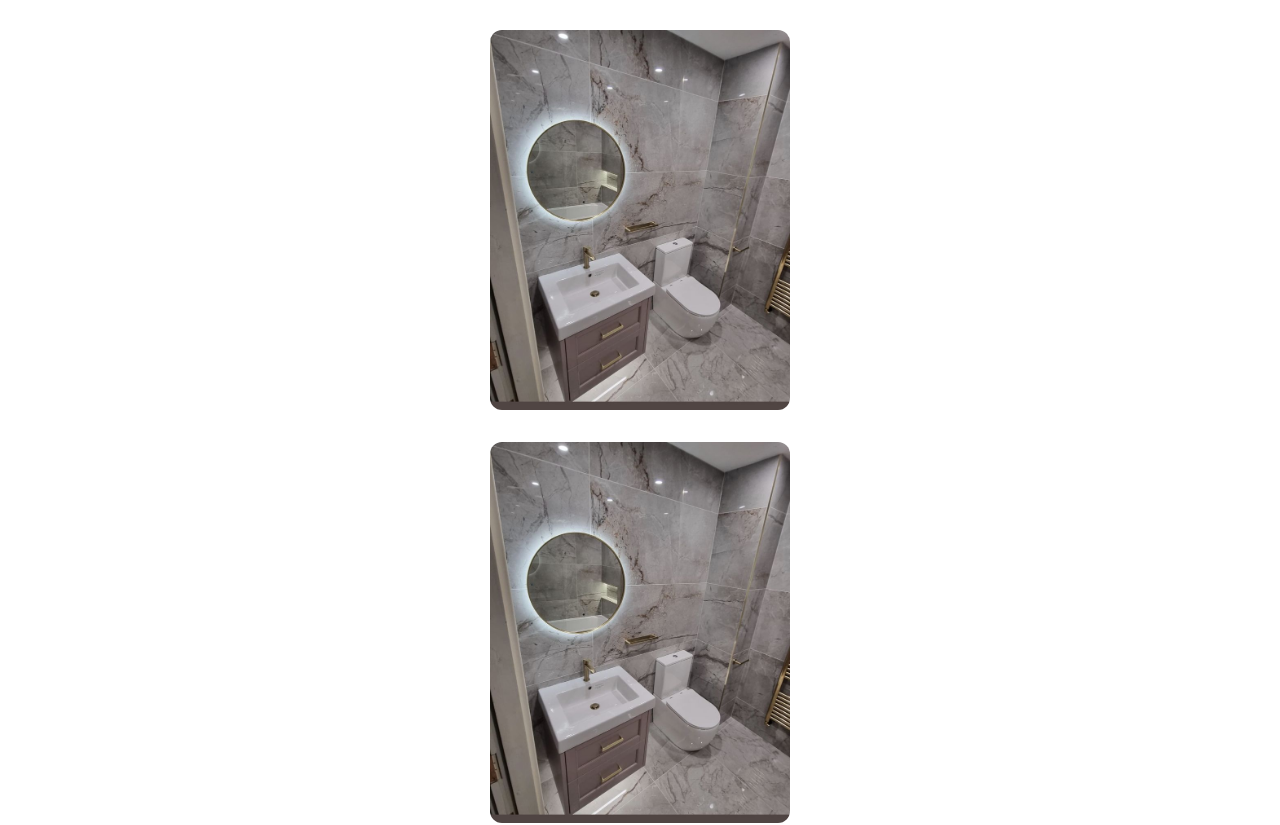
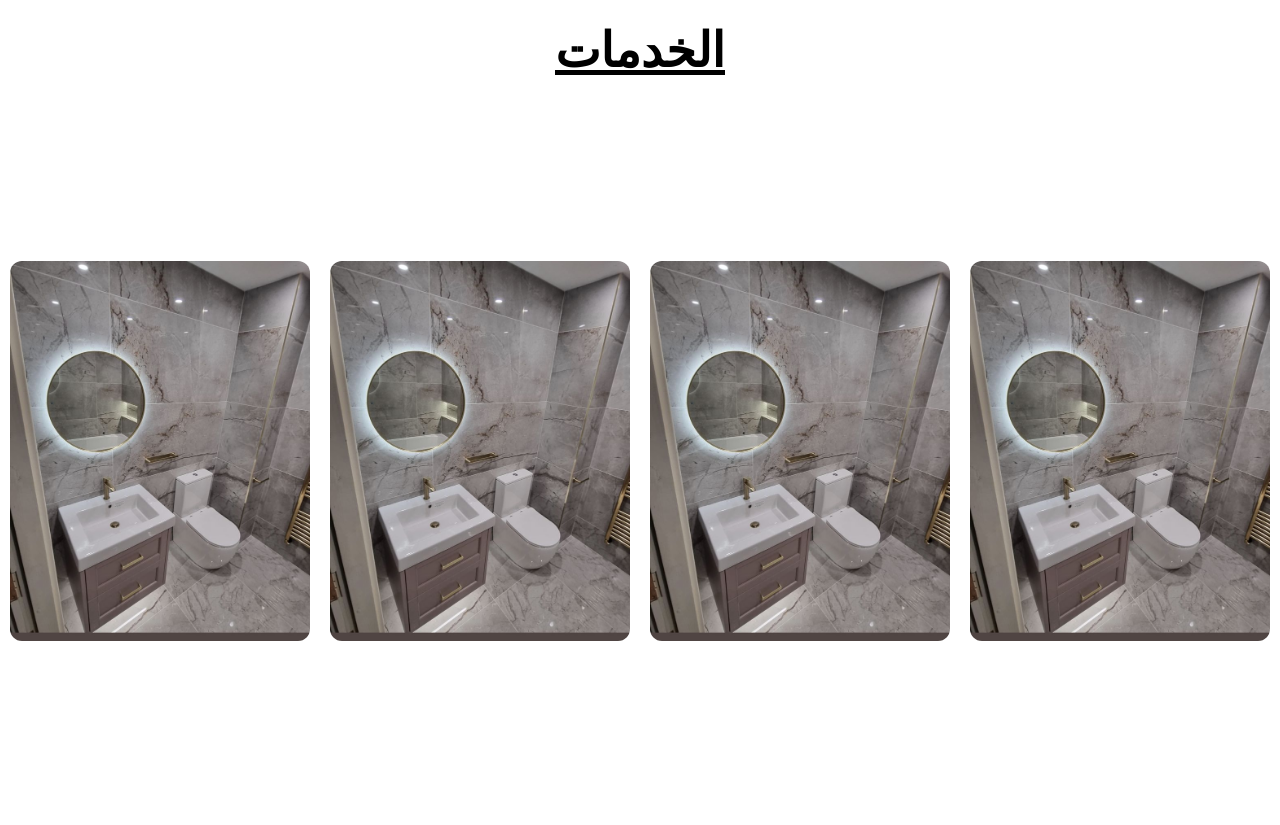
Before and after one commit to Abdallah-Shaban88/portofolio-vercel-deploy, a Next.js app: page / in a window 1280 px wide. Shown: the part 1998-2823 px from the top of the page. Built offline with nearby package versions, Linux system fonts and the light colour scheme; a web font is replaced by a local one.

Commit message:
Update page.tsx

```diff
--- a/app/page.tsx
+++ b/app/page.tsx
@@ -109,7 +109,7 @@
       after:content-[" "] after:w-full after:h-[5px] after:bg-black
       after:absolute after:bottom-0 after:left-0 text-black mb-8'>الخدمات</h3>
 
-    <div className='flex flex-col justify-between h-max items-center'>
+    <div className='flex flex-col md:flex-row md:flex-wrap  md:justify-around h-max items-center '>
 
     {['','','',''].map((img, i) =><div key={i} className='relative
     after:content-[" "] after:w-full after:h-full after:bg-black/0
```
